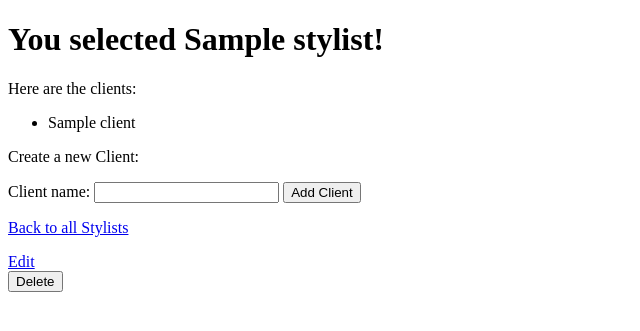
After one commit to abdcon02/Assessment_march20_hair_salon, a PHP site: template views/stylist_page.html.twig in a window 1280 px wide. The commit adds this page. Shown: the top 331 px of the page, without its empty margins (0-640 px from the left). Run offline with PHP 8.4, Linux system fonts and the light colour scheme; the template is opened without the code that fills it: most values are stand-ins (such as "Sample title", 1, 10 or a date in 2020); some libraries are stand-ins or nearby versions.

Commit message:
Create find clients test and passing method.

```diff
--- /dev/null
+++ b/views/stylist_page.html.twig
@@ -0,0 +1,38 @@
+<!DOCTYPE html>
+<html>
+    <head>
+        <title>Stylist Page</title>
+    </head>
+    <body>
+        <div class="container">
+            <h1>You selected {{ stylist.getName }}!</h1>
+
+                {% if clients is not empty %}
+                    <p>Here are the clients:</p>
+                    <ul>
+                        {% for person in clients %}
+                            <li>{{ person.getName }}</li>
+                        {% endfor %}
+                    </ul>
+                {% endif %}
+
+
+                    <p>Create a new Client:</p>
+
+                    <form action="/client_add" method="post">
+                      <input id="stylist_id" name="stylist_id" type="hidden" value="{{ stylist.getId() }}">
+                      <label for="name">Client name:</label>
+                      <input id="name" name="name" type="text">
+
+                      <button type="submit">Add Client</button>
+                    </form>
+
+                <p><a href='/'>Back to all Stylists</a></p>
+                <a href="/stylists/{{ stylist.getId }}/edit">Edit</a>
+                <form action="/stylists/{{ stylist.getId }}" method="post">
+                  <input name="_method" type="hidden" value="delete">
+                  <button type="submit">Delete</button>
+                </form>
+        </div>
+    </body>
+</html>
```
Also changed, not shown: app/app.php (+16 -8 lines), src/Stylist.php (+14 -0 lines), tests/StylistTest.php (+22 -0 lines), views/stylists.html.twig (+4 -4 lines).
